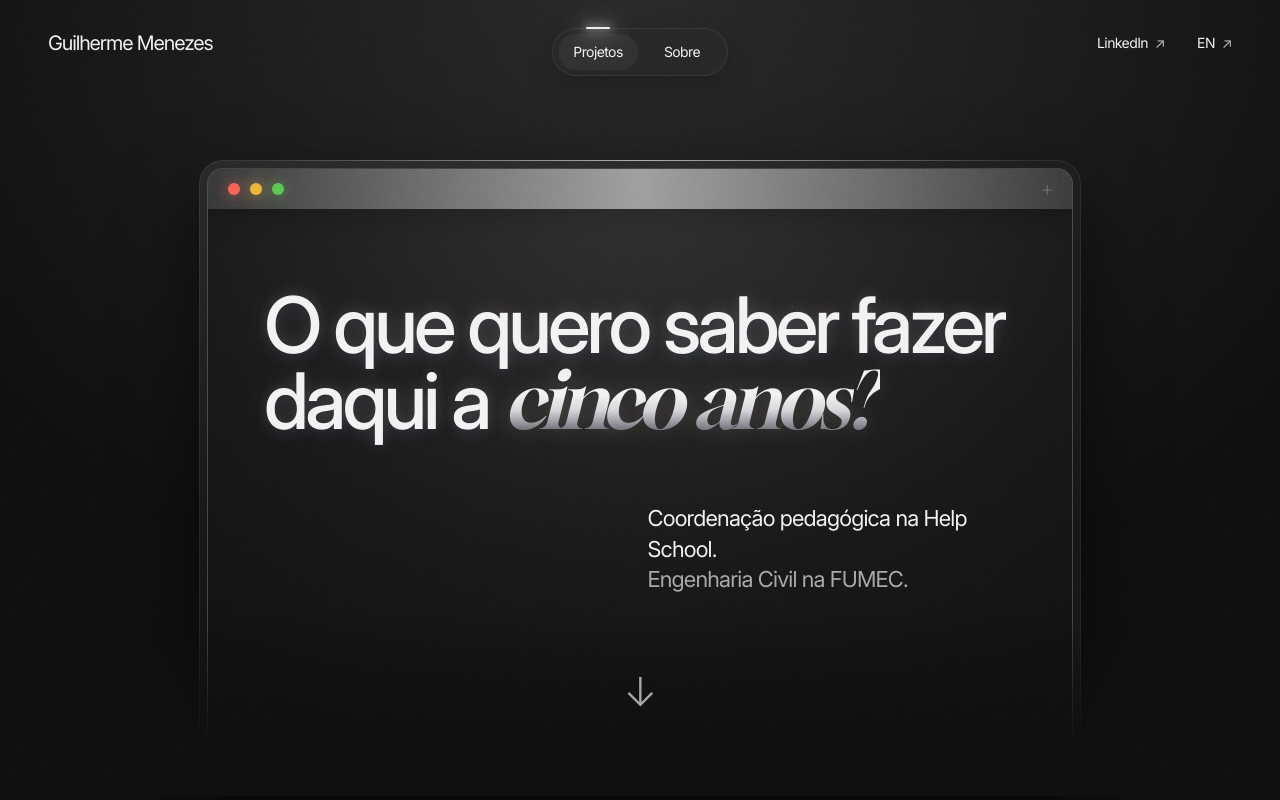
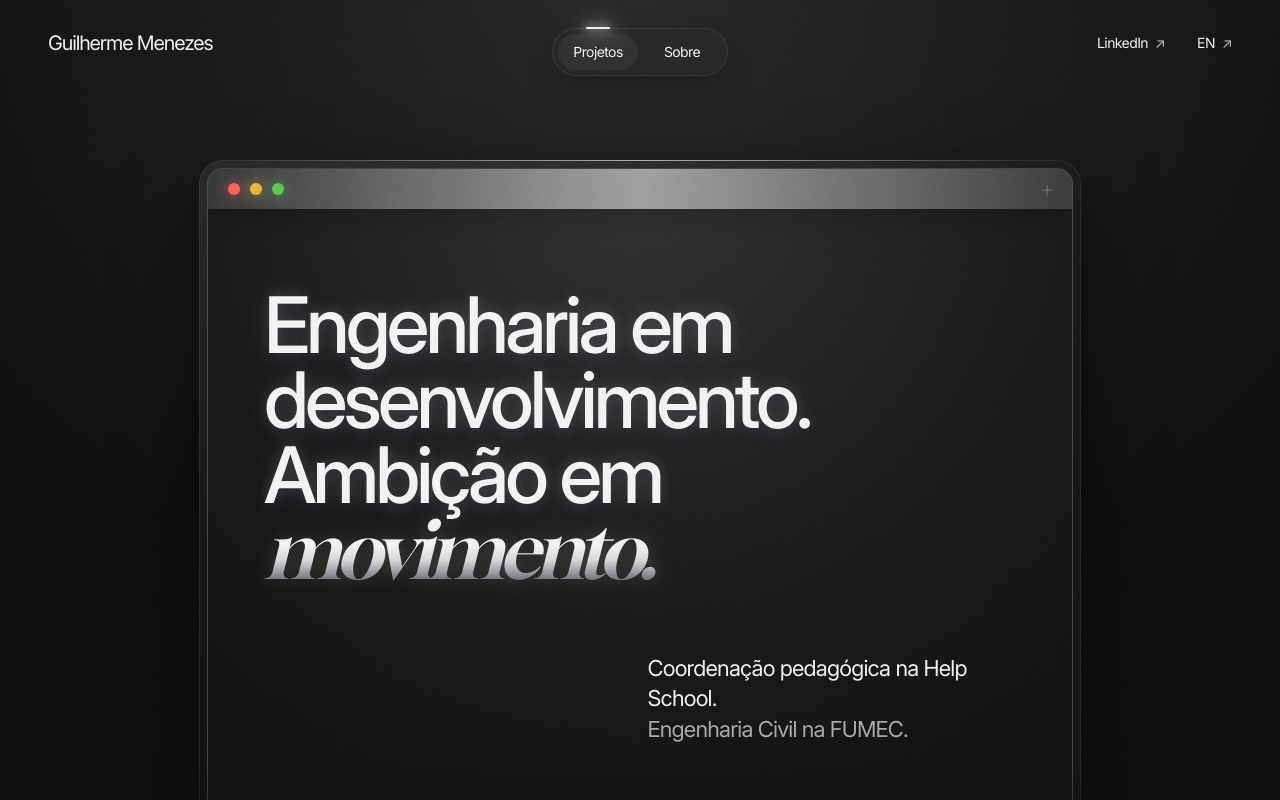
Before and after one commit to guilhermemzs/portfolio-online, a plain HTML site: page index.html in a window 1280 px wide. Shown: the top 800 px of the page. Drawn offline with Linux system fonts and the light colour scheme.

Commit message:
Publica a chamada escolhida para o portfólio bilíngue

```diff
--- a/index.html
+++ b/index.html
@@ -96,7 +96,7 @@
 <main id="main" class="work-page"><section class="hero" id="inicio"><div class="wrap frame"><div class="window">
 <div class="window-bar" aria-hidden="true"><i></i><i></i><i></i><b>+</b></div>
 <div class="window-copy"><div class="mobile-by"><p class="eyebrow">Guilherme Menezes</p></div>
-<h1>O que quero saber fazer daqui a <em>cinco anos?</em></h1>
+<h1>Engenharia em desenvolvimento.<br> Ambição em <em>movimento.</em></h1>
 <p class="intro">Coordenação pedagógica na Help School.<br><span>Engenharia Civil na FUMEC.</span></p></div></div></div>
 <div class="hero-bottom"><a class="down" href="#projetos" aria-label="Ver projetos">↓ <span>Projetos selecionados</span></a></div></section><div class="wrap"><section class="work-list" id="projetos" aria-label="Projetos selecionados"><a class="frame case-link system" href="/projetos/sistema-de-escala/"><div class="case-panel" style="--tint:#3f5650">
 <h2>Escala de aulas <b aria-hidden="true">→</b></h2><p><strong>Help School</strong>. Da grade fixa à escala diária da escola.</p>
```
Also changed, not shown: en/index.html (+1 -1 lines).
